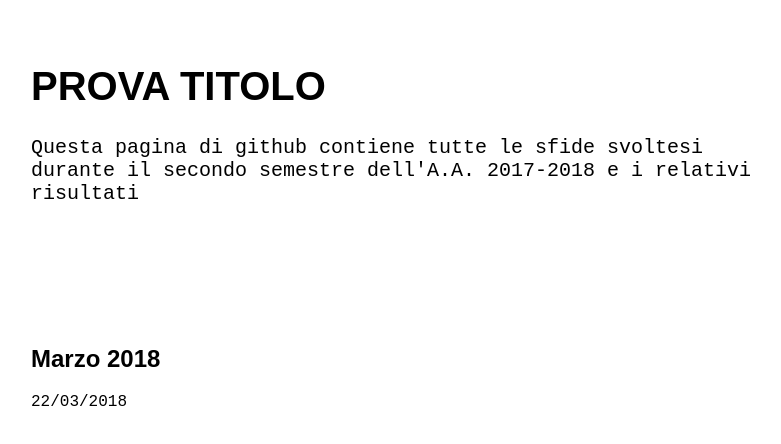
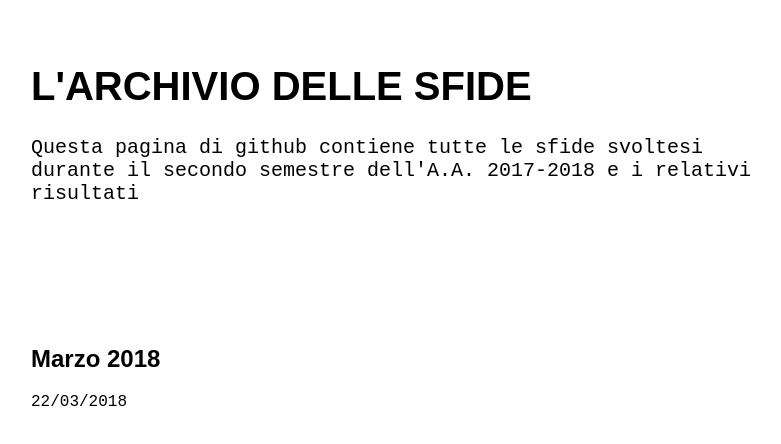
Before and after one commit to AlessandroGallesi/sfida-album, a plain HTML site: page index.html in a window 1280 px wide. Shown: the whole page, without its empty margins (225-1006 px from the left). Drawn offline with Linux system fonts and the light colour scheme.

Commit message:
modifiche1.1
Cambiato il titolo nella pagina principale

```diff
--- a/index.html
+++ b/index.html
@@ -2,7 +2,7 @@
 <header><link rel="stylesheet" href="style.css"></header>
 <body>
 
-<h1>PROVA TITOLO</h1>
+<h1>L'ARCHIVIO DELLE SFIDE</h1>
 <p>Questa pagina di github contiene tutte le sfide svoltesi durante il secondo semestre dell'A.A. 2017-2018 e i relativi risultati</p>
 
 <div class="spazio">   </div>
```
